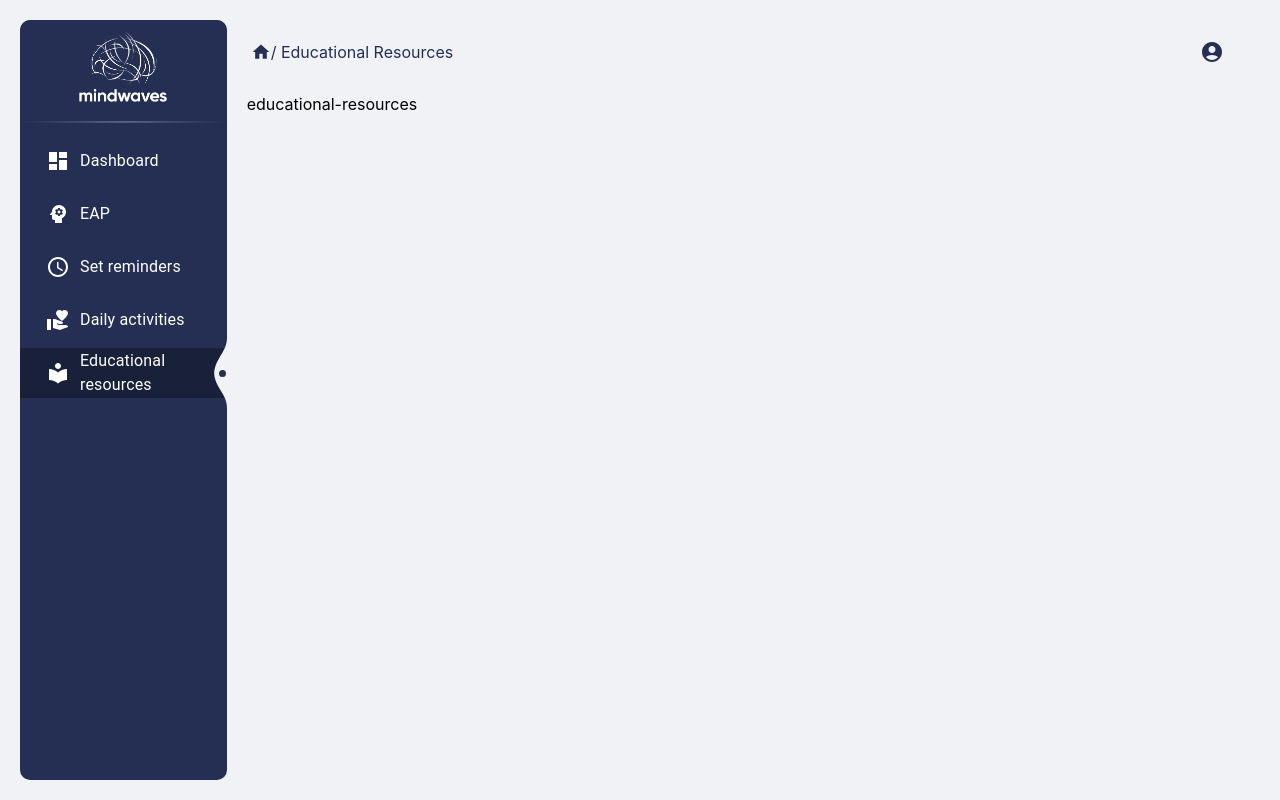
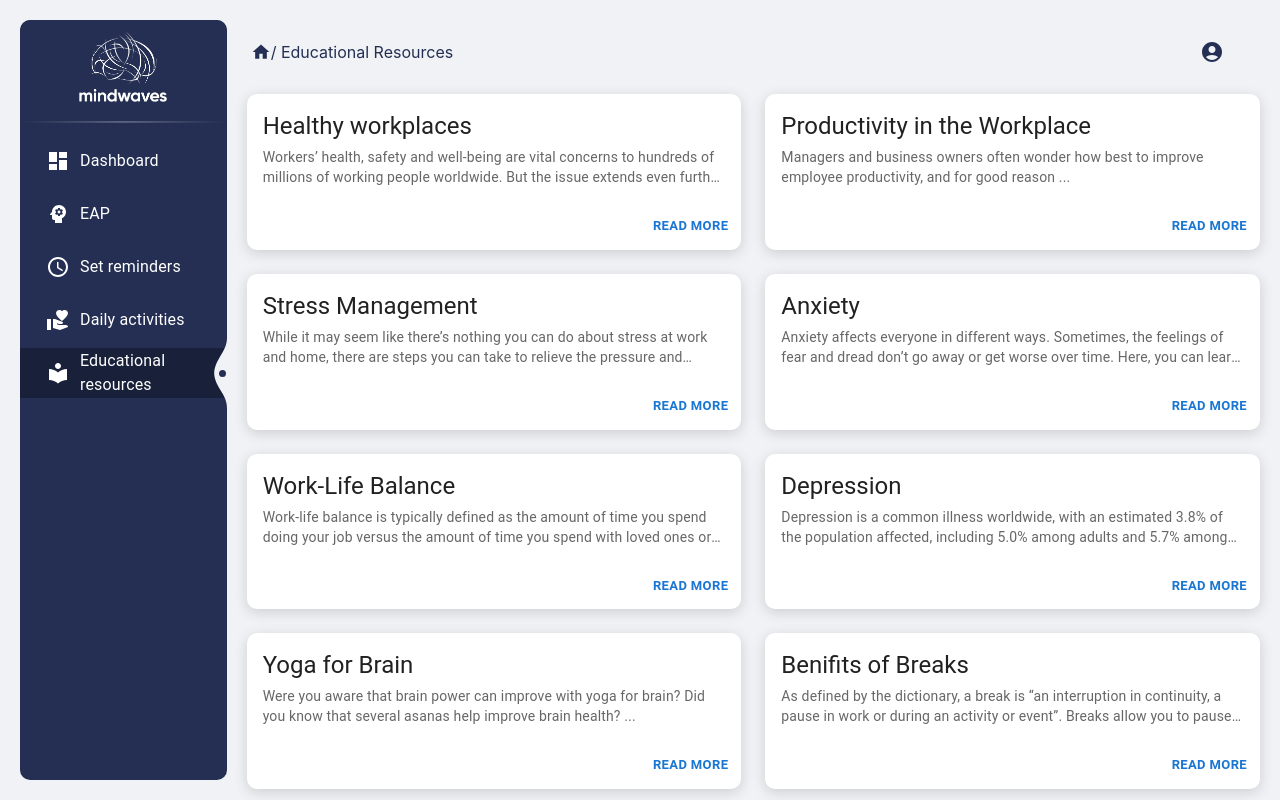
Before and after one commit to kashishahuja2002/Mind-Waves-ServiceNow-Code-To-Win, a React (Create React App) app: page /pages/educational-resources in a window 1280 px wide. Shown: the top 800 px of the page. Built offline with nearby package versions, Linux system fonts and the light colour scheme; sample sign-in values are in the browser's storage.

Commit message:
feat/educational-resources

```diff
--- a/src/App.js
+++ b/src/App.js
@@ -1,10 +1,11 @@
 import React from "react";
 import { BrowserRouter, Routes, Route } from "react-router-dom";
 
+import AuthContainer from "./components/auth/AuthContainer";
 import PagesContainer from "./components/pages/PagesContainer";
 import Dashboard from "./components/pages/dashboard/Dashboard";
 import Eap from "./components/pages/eap/Eap";
-import AuthContainer from "./components/auth/AuthContainer";
+import EducationalResources from "./components/pages/educational-resources/EducationalResources";
 
 import './App.scss';
 
@@ -22,7 +23,7 @@ function App() {
             <Route path="eap" element={<Eap />} />
             <Route path="set-reminders" element={"set-reminders"} />
             <Route path="daily-activities" element={"daily-activities"} />
-            <Route path="educational-resources" element={"educational-resources"} />
+            <Route path="educational-resources" element={<EducationalResources />} />
           </Route>
         </Routes>
       </BrowserRouter>
--- a/src/components/pages/dashboard/Dashboard.js
+++ b/src/components/pages/dashboard/Dashboard.js
@@ -6,7 +6,7 @@ import Typography from '@mui/material/Typography';
 import DailyStats from "./DailyStats";
 import WeeklyStats from "./WeeklyStats";
 
-import '../../../styles/pages/dashboard/Dashboard.scss';
+import '../../../styles/pages/Dashboard.scss';
 
 const Dashboard = () => {
     return (
--- /dev/null
+++ b/src/components/pages/educational-resources/EducationalResources.js
@@ -0,0 +1,75 @@
+import React from "react";
+
+import { Grid } from "@mui/material";
+import Card from '@mui/material/Card';
+import CardActions from '@mui/material/CardActions';
+import CardContent from '@mui/material/CardContent';
+import Button from '@mui/material/Button';
+import Typography from '@mui/material/Typography';
+import Link from '@mui/material/Link';
+
+import '../../../styles/pages/EducationalResources.scss';
+
+const blogs = [
+    {title: "Healthy workplaces", description: "Workers’ health, safety and well-being are vital concerns to hundreds of millions of working people worldwide. But the issue extends even further", link: "https://www.who.int/publications/i/item/healthy-workplaces-a-model-for-action"},
+
+    {title: "Productivity in the Workplace", description: "Managers and business owners often wonder how best to improve employee productivity, and for good reason", link: "https://www.meistertask.com/blog/6-easy-ways-to-improve-productivity-in-the-workplace/"},
+
+    {title: "Stress Management", description: "While it may seem like there’s nothing you can do about stress at work and home, there are steps you can take to relieve the pressure and regain control", link: "https://www.helpguide.org/articles/stress/stress-management.htm"},
+
+    {title: "Anxiety", description: "Anxiety affects everyone in different ways. Sometimes, the feelings of fear and dread don’t go away or get worse over time. Here, you can learn about anxiety, who it affects, and how to manage it", link: "https://www.healthline.com/health/anxiety#in-teens"},
+
+    {title: "Work-Life Balance", description: "Work-life balance is typically defined as the amount of time you spend doing your job versus the amount of time you spend with loved ones or pursuing personal interests and hobbies. When work demands more of your time or attention", link: "https://www.coursera.org/articles/work-life-balance"},
+
+    {title: "Depression", description: "Depression is a common illness worldwide, with an estimated 3.8% of the population affected, including 5.0% among adults and 5.7% among adults older than 60 years. Approximately 280 million people in the world have depression. Depression is different from usual mood fluctuations", link: "https://www.who.int/news-room/fact-sheets/detail/depression"},
+
+    {title: "Yoga for Brain", description: "Were you aware that brain power can improve with yoga for brain? Did you know that several asanas help improve brain health?", link: "https://www.healthkart.com/connect/best-asanas-that-support-brain-health/"},
+
+    {title: "Benifits of Breaks", description: "As defined by the dictionary, a break is “an interruption in continuity, a pause in work or during an activity or event”. Breaks allow you to pause and rest so that you can resume", link: "https://blog.noisli.com/10-benefits-of-taking-breaks-and-why-breaks-are-so-important/#:~:text=Breaks%20help%20you%20to%20decompress,to%20prevent%20it%20from%20accumulating."},
+
+    {title: "Ask for Help", description: "Did you know that getting rejected activates the same region in the brain as feeling physical pain? Yes, neuroscience says that rejection hurts", link: "https://pumble.com/blog/ask-for-help-professionally/"},
+
+    {title: "Meditation", description: "When we meditate, we inject far-reaching and long-lasting benefits into our lives: We lower our stress levels, we get to know our pain, we connect better, we improve", link: "https://www.mindful.org/how-to-meditate/"},
+
+]
+
+const BlogCard = (obj) => {
+    return (
+        <Card className="whiteBox blogCard">
+            <CardContent>
+                <Typography variant="h5" component="div" className="title">
+                    {obj.title}
+                </Typography>
+                <Typography variant="body2" color="text.secondary" className="description">
+                    {obj.description} ...
+                </Typography>
+            </CardContent>
+
+            <CardActions>
+                <Button size="small">
+                    <Link href={obj.link} underline="none" target="_blank" rel="noopener">Read More</Link>
+                </Button>
+            </CardActions>
+        </Card>
+    );
+}
+
+const EducationalResources = () => {
+    return (
+        <Grid
+            container
+            direction="row"
+            justifyContent="flex-start"
+            alignItems="center"
+            spacing={3}
+        >
+            {blogs.map((obj, index) => (
+                <Grid item key={index} xs={12} sm={6}>
+                    {BlogCard(obj)}
+                </Grid>
+            ))}
+        </Grid>
+    );
+}
+
+export default EducationalResources;
--- a/src/styles/pages/dashboard/dashboard.scss
+++ b/src/styles/pages/Dashboard.scss
@@ -1,4 +1,4 @@
-@import '../../Variables.scss';
+@import '../Variables.scss';
 
 .dashboard {
     .stat-title {
--- /dev/null
+++ b/src/styles/pages/EducationalResources.scss
@@ -0,0 +1,21 @@
+.blogCard {
+    .title {
+        margin-bottom: 5px;
+    }
+
+    .description {
+        overflow: hidden;
+        text-overflow: ellipsis;
+        display: -webkit-box;
+        -webkit-box-orient: vertical;
+        -webkit-line-clamp: 2;
+    }
+
+    .MuiCardActions-root {
+        float: right;
+
+        button {
+            font-weight: bold;
+        }
+    }
+}
```
Also changed, not shown: src/components/pages/educational-resources/instructions.md (deleted, +0 -1 lines).
